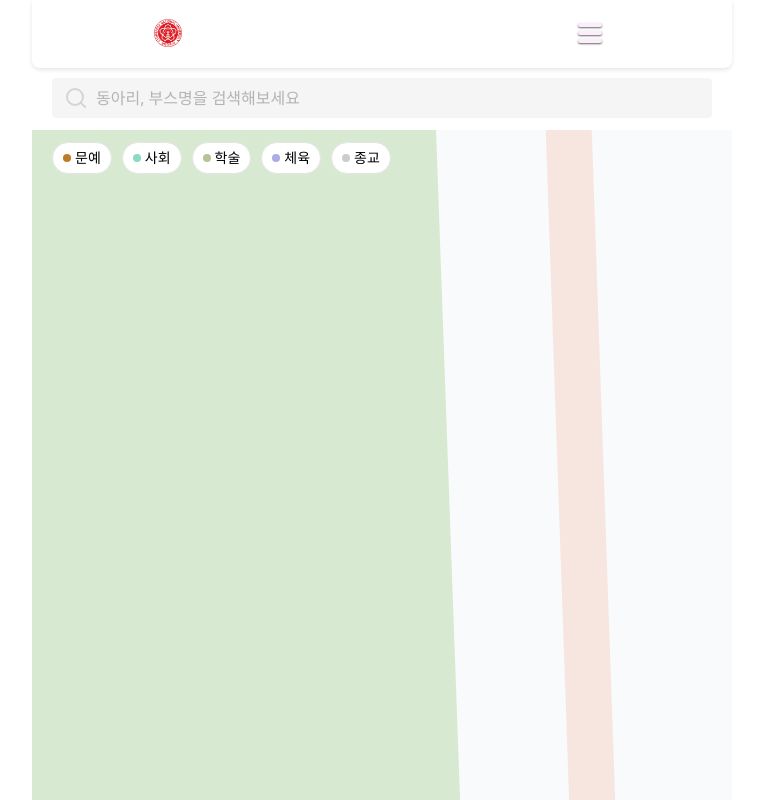
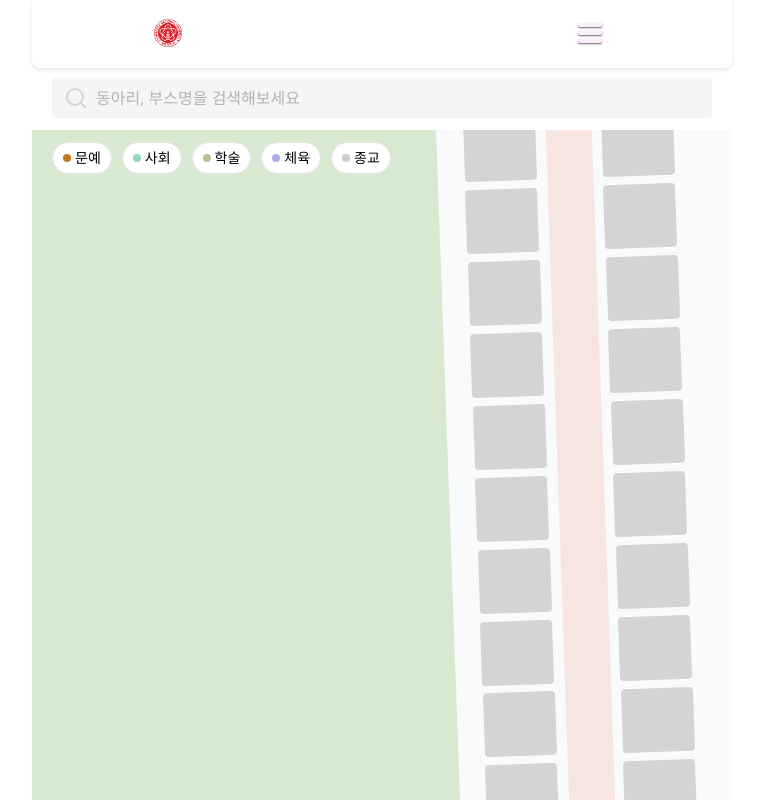
Before and after one commit to knu-80/knu-client, a React (Vite) app: page /map in a window 1280 px wide. Shown: the whole page, without its empty margins (258-1019 px from the left). Built offline with nearby package versions, Linux system fonts and the light colour scheme.

Commit message:
[#14]Style: 부스 마커 UI 구현 및 지도 페이지 배치

```diff
--- /dev/null
+++ b/src/components/BoothMarker.tsx
@@ -0,0 +1,46 @@
+interface BoothMarkerProps {
+  x: number;
+  y: number;
+  rotate: -2 | 2 | 20;
+  bgColorClass?: string;
+  isManagement?: boolean;
+  isOpen?: boolean;
+  onClick?: () => void;
+}
+
+export function BoothMarker({
+  x,
+  y,
+  rotate,
+  bgColorClass,
+  isManagement,
+  isOpen,
+  onClick
+}: BoothMarkerProps) {
+  const width = isManagement ? 'w-[120px]' : 'w-[72px]';
+  const height = 'h-[64px]';
+
+  const rotateClass = {
+    '-2': '-rotate-2',
+    '2': 'rotate-2',
+    '20': 'rotate-[20deg]',
+  }[rotate];
+
+  return (
+    <button
+      className={`absolute ${width} ${height} ${rotateClass} cursor-pointer hover:brightness-95`}
+      style={{
+        left: `${x}px`,
+        top: `${y}px`,
+        transformOrigin: 'center center',
+      }}
+      onClick={onClick}
+    >
+      <div className={`relative w-full h-full rounded-[4px] flex items-center justify-center ${bgColorClass ?? 'bg-gray-300'}`} >
+        {isOpen && (
+          <span className="absolute top-1 left-1 h-2 w-2 rounded-full bg-knu-red shadow-[0_0_4px_rgba(255,0,0,0.5)]" />
+        )}
+      </div>
+    </button>
+  );
+}
--- a/src/constants/booth.ts
+++ b/src/constants/booth.ts
@@ -6,3 +6,37 @@ export const DIVISION_INFO = {
   RELIGIOUS_DIVISION: { name: '종교부', shortName: '종교', color: 'bg-[var(--color-knu-silver)]' },
   MANAGEMENT: { name: '총동아리연합회', shortName: '총동연', color: 'bg-knu-red' },
 } as const;
+
+export interface BoothDetail {
+  booth_number: number;
+  name: string;
+  division: 'ACADEMIC_DIVISION' | 'CULTURE_ART_DIVISION' | 'SPORTS_DIVISION' | 'SOCIAL_DIVISION' | 'RELIGIOUS_DIVISION';
+  is_active: boolean;
+}
+
+export const MOCK_BOOTHS: BoothDetail[] = [
+  {
+    booth_number: 1,
+    name: '테스트',
+    division: 'ACADEMIC_DIVISION',
+    is_active: true,
+  },
+  {
+    booth_number: 2,
+    name: '테스트 문예',
+    division: 'CULTURE_ART_DIVISION',
+    is_active: false,
+  },
+  {
+    booth_number: 3,
+    name: '테스트 체육',
+    division: 'SPORTS_DIVISION',
+    is_active: true,
+  },
+  {
+    booth_number: 4,
+    name: '테스트 사회',
+    division: 'SOCIAL_DIVISION',
+    is_active: true,
+  },
+];
--- a/src/pages/MapPage.tsx
+++ b/src/pages/MapPage.tsx
@@ -1,6 +1,9 @@
 import { useState } from 'react';
 import { SearchBar } from '@/components/SearchBar';
 import { MapPageClubCategory } from '@/components/ClubCategory';
+import { BoothMarker } from '@/components/BoothMarker';
+import { BOOTH_COORDINATES } from '@/constants/map';
+import { DIVISION_INFO, MOCK_BOOTHS } from '@/constants/booth';
 import MapSvg from '@/assets/map.svg';
 
 export default function MapPage() {
@@ -29,6 +32,29 @@ export default function MapPage() {
               <MapPageClubCategory key={d} divisionName={d} />
             ))}
           </div>
+          <div className="absolute top-0 left-0 w-full h-full">
+            {Object.entries(BOOTH_COORDINATES).map(([number, coord]) => {
+              const boothNum = Number(number);
+              const boothInfo = MOCK_BOOTHS.find(b => b.booth_number === boothNum);
+              const bgColorClass = coord.isManagement
+                ? DIVISION_INFO.MANAGEMENT.color
+                : boothInfo
+                  ? DIVISION_INFO[boothInfo.division].color
+                  : 'bg-gray-300'
+
+              return (
+                <BoothMarker
+                  key={boothNum}
+                  x={coord.x}
+                  y={coord.y}
+                  rotate={coord.rotate}
+                  isManagement={coord.isManagement}
+                  bgColorClass={bgColorClass}
+                  isOpen={boothInfo?.is_active}
+                />
+              );
+            })}
+          </div>
         </div>
       </div>
     </div>
```
